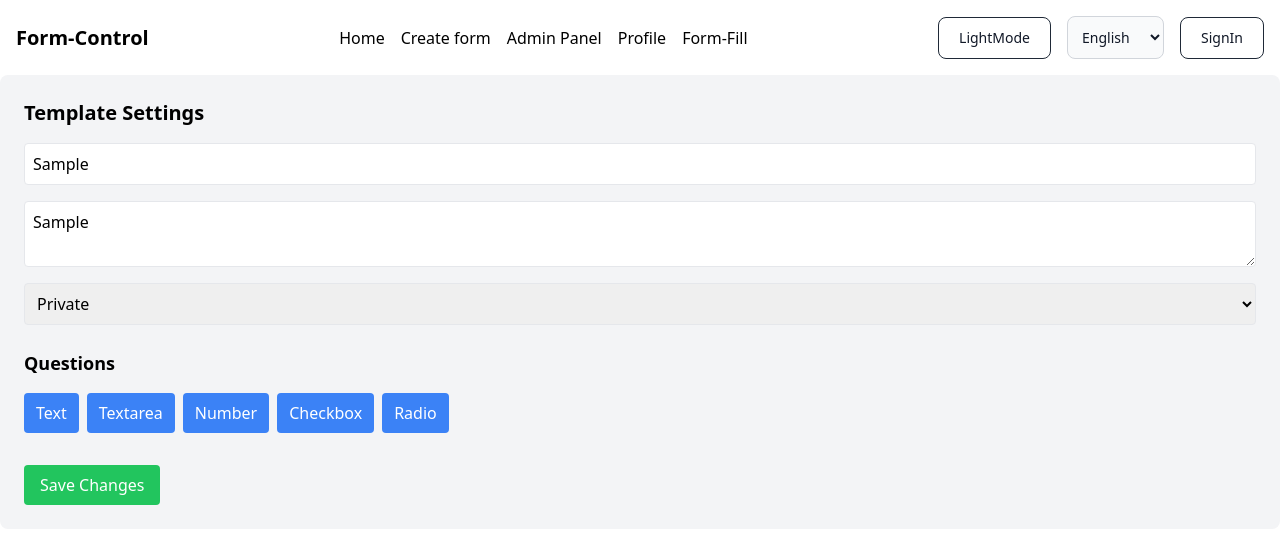
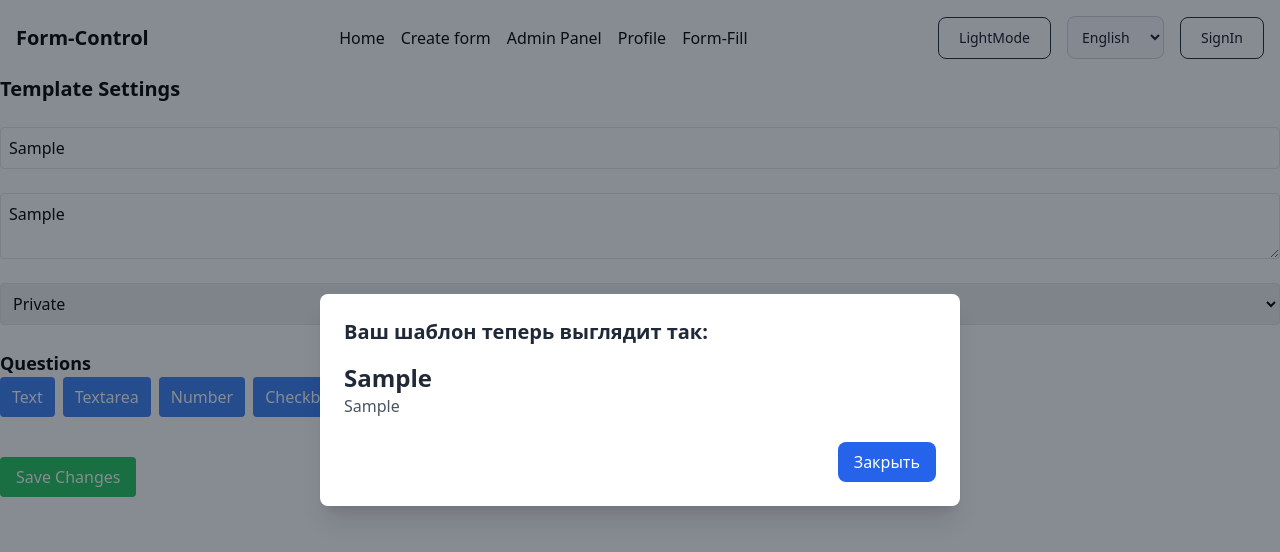
Before and after one commit to santonssss/form-control, a React (Create React App) app: page /create-form in a window 1280 px wide. Both pictures are taken after typing "Sample", "Sample" into the empty fields and a click on the button "Save Changes". Shown: the top 552 px of the page. Built offline with nearby package versions, Linux system fonts and the light colour scheme.

Commit message:
fix dnd kid functonality

```diff
--- a/src/Components/Question.tsx
+++ b/src/Components/Question.tsx
@@ -1,9 +1,133 @@
-import React from "react";
+import React, { useState } from "react";
+import {
+  DndContext,
+  useSensor,
+  useSensors,
+  PointerSensor,
+  KeyboardSensor,
+  DragEndEvent,
+} from "@dnd-kit/core";
+import {
+  SortableContext,
+  arrayMove,
+  sortableKeyboardCoordinates,
+} from "@dnd-kit/sortable";
+import { SortableItem } from "./SortableItem";
+import { Question as QuestionType } from "../types/types";
+import { TFunction } from "i18next";
 
-type Props = {};
+type Props = {
+  question: QuestionType;
+  onUpdate: (updatedQuestion: QuestionType) => void;
+  t: TFunction<"translation", undefined>;
+};
 
-const Question = (props: Props) => {
-  return <div>Question</div>;
+const Question: React.FC<Props> = ({ question, onUpdate, t }) => {
+  const [options, setOptions] = useState(
+    question.options.map((opt) => ({
+      ...opt,
+      id: opt.id || Date.now().toString(),
+    }))
+  );
+
+  const sensors = useSensors(
+    useSensor(PointerSensor),
+    useSensor(KeyboardSensor, {
+      coordinateGetter: sortableKeyboardCoordinates,
+    })
+  );
+
+  const handleDragEnd = ({ active, over }: DragEndEvent) => {
+    if (over && active.id !== over.id) {
+      const activeIndex = options.findIndex((o) => o.id === active.id);
+      const overIndex = options.findIndex((o) => o.id === over.id);
+      const newOptions = arrayMove(options, activeIndex, overIndex);
+      setOptions(newOptions);
+      onUpdate({ ...question, options: newOptions });
+    }
+  };
+
+  const handleAddOption = () => {
+    const newOption = { id: Date.now().toString(), value: "", checked: false };
+    const updatedOptions = [...options, newOption];
+    setOptions(updatedOptions);
+    onUpdate({ ...question, options: updatedOptions });
+  };
+
+  const handleOptionChange = (id: string, value: string) => {
+    const updatedOptions = options.map((option) =>
+      option.id === id ? { ...option, value } : option
+    );
+    setOptions(updatedOptions);
+    onUpdate({ ...question, options: updatedOptions });
+  };
+
+  const handleDeleteOption = (id: string, e: React.MouseEvent) => {
+    console.log("Button clicked", e);
+    const updatedOptions = options.filter((option) => option.id !== id);
+    setOptions(updatedOptions);
+    onUpdate({ ...question, options: updatedOptions });
+    console.log("d");
+  };
+
+  return (
+    <div className="p-4 bg-gray-100 dark:bg-gray-800 rounded space-y-4">
+      <input
+        type="text"
+        value={question.title}
+        onChange={(e) => onUpdate({ ...question, title: e.target.value })}
+        placeholder={(t as any)("QuestionTitle")}
+        className="w-full p-2 border rounded dark:bg-gray-700 dark:text-white"
+      />
+      <textarea
+        value={question.description}
+        onChange={(e) => onUpdate({ ...question, description: e.target.value })}
+        placeholder={(t as any)("QuestionDescription")}
+        className="w-full p-2 border rounded dark:bg-gray-700 dark:text-white"
+      ></textarea>
+
+      {(question.type === "checkbox" || question.type === "radio") && (
+        <DndContext sensors={sensors} onDragEnd={handleDragEnd}>
+          <SortableContext items={options.map((option) => option.id)}>
+            <ul className="space-y-2">
+              {options.map((option) => (
+                <SortableItem key={option.id} id={option.id}>
+                  <div className="flex items-center space-x-2 z-40">
+                    <input
+                      type="text"
+                      value={option.value}
+                      onChange={(e) =>
+                        handleOptionChange(option.id, e.target.value)
+                      }
+                      placeholder={(t as any)("OptionPlaceholder")}
+                      className="flex-1 p-2 border rounded dark:bg-gray-700 dark:text-white"
+                    />
+                    <button
+                      onClick={(e: React.MouseEvent) =>
+                        handleDeleteOption(option.id, e)
+                      }
+                      className="text-red-500 z-50"
+                    >
+                      {(t as any)("Delete")}
+                    </button>
+                  </div>
+                </SortableItem>
+              ))}
+            </ul>
+          </SortableContext>
+        </DndContext>
+      )}
+
+      {(question.type === "checkbox" || question.type === "radio") && (
+        <button
+          onClick={handleAddOption}
+          className="mt-2 px-3 py-1 bg-blue-500 text-white rounded hover:bg-blue-600"
+        >
+          {(t as any)("AddOption")}
+        </button>
+      )}
+    </div>
+  );
 };
 
 export default Question;
--- /dev/null
+++ b/src/Components/TemplatePreviewModal.tsx
@@ -0,0 +1,97 @@
+import React from "react";
+
+type Option = {
+  id: string;
+  value: string;
+  checked: boolean;
+};
+
+type Question = {
+  id: string;
+  title: string;
+  description: string;
+  type: "checkbox" | "radio" | "text" | "textarea" | "number";
+  options?: Option[];
+};
+
+type Props = {
+  showModal: boolean;
+  templateData: {
+    title: string;
+    description: string;
+    accessType: string;
+    questions: Question[];
+  };
+  onClose: () => void;
+};
+
+const TemplatePreviewModal: React.FC<Props> = ({
+  showModal,
+  templateData,
+  onClose,
+}) => {
+  if (!showModal) return null;
+
+  return (
+    <div className="fixed inset-0 flex items-center justify-center bg-gray-900 bg-opacity-50 z-50">
+      <div className="bg-white dark:bg-gray-800 rounded-lg w-3/4 md:w-1/2 p-6 shadow-xl">
+        <h2 className="text-xl font-semibold text-gray-800 dark:text-white mb-4">
+          Ваш шаблон теперь выглядит так:
+        </h2>
+
+        {/* Заголовок шаблона */}
+        <div className="mb-4">
+          <h3 className="text-2xl font-bold text-gray-800 dark:text-white">
+            {templateData.title}
+          </h3>
+          <p className="text-gray-600 dark:text-gray-300">
+            {templateData.description}
+          </p>
+        </div>
+
+        {/* Вопросы и ответы */}
+        <ul className="space-y-4">
+          {templateData.questions.map((question) => (
+            <li
+              key={question.id}
+              className="bg-gray-100 dark:bg-gray-700 p-4 rounded-lg"
+            >
+              <strong className="text-lg text-gray-800 dark:text-white">
+                {question.title}
+              </strong>
+              <p className="text-gray-500 dark:text-gray-300 mt-1">
+                {question.description}
+              </p>
+
+              {/* Опции для checkbox или radio */}
+              {question.options && (
+                <ul className="mt-2 pl-4">
+                  {question.options.map((option) => (
+                    <li
+                      key={option.id}
+                      className="text-gray-600 dark:text-gray-300"
+                    >
+                      {option.value}
+                    </li>
+                  ))}
+                </ul>
+              )}
+            </li>
+          ))}
+        </ul>
+
+        {/* Кнопка закрытия модалки */}
+        <div className="mt-6 flex justify-end">
+          <button
+            onClick={onClose}
+            className="bg-blue-600 hover:bg-blue-700 text-white px-4 py-2 rounded-lg transition duration-300"
+          >
+            Закрыть
+          </button>
+        </div>
+      </div>
+    </div>
+  );
+};
+
+export default TemplatePreviewModal;
--- a/src/Components/TemplateSettings.tsx
+++ b/src/Components/TemplateSettings.tsx
@@ -13,8 +13,8 @@ import {
   sortableKeyboardCoordinates,
 } from "@dnd-kit/sortable";
 import { useTranslation } from "react-i18next";
-import { SortableItem } from "./SortableItem";
 import { Question } from "../types/types";
+import QuestionComponent from "./Question";
 
 type Props = {
   onSave: (data: {
@@ -46,29 +46,40 @@ const TemplateSettings: React.FC<Props> = ({ onSave, initialData }) => {
 
   const sensors = useSensors(
     useSensor(PointerSensor),
-    useSensor(KeyboardSensor, { coordinateGetter: sortableKeyboardCoordinates })
+    useSensor(KeyboardSensor, {
+      coordinateGetter: sortableKeyboardCoordinates,
+    })
   );
 
   const handleDragEnd = ({ active, over }: DragEndEvent) => {
     if (over && active.id !== over.id) {
       const activeIndex = questions.findIndex((q) => q.id === active.id);
       const overIndex = questions.findIndex((q) => q.id === over.id);
-      setQuestions((prev) => arrayMove(prev, activeIndex, overIndex));
+
+      setQuestions((questions) => arrayMove(questions, activeIndex, overIndex));
     }
   };
 
   const handleAddQuestion = (type: Question["type"]) => {
+    if (questions.filter((q) => q.type === type).length >= 4) {
+      alert((t as any)("MaximumQuestionsReached"));
+      return;
+    }
+
     const newQuestion: Question = {
       id: Date.now().toString(),
       type,
-      title: (t as any)("NewQuestion"),
+      title: (t as any)(""),
       description: "",
-      options:
-        type === "checkbox" || type === "radio"
-          ? [{ value: "", checked: false }]
-          : [],
+      options: [],
     };
-    setQuestions((prev) => [...prev, newQuestion]);
+    setQuestions([...questions, newQuestion]);
+  };
+
+  const handleQuestionUpdate = (updatedQuestion: Question) => {
+    setQuestions(
+      questions.map((q) => (q.id === updatedQuestion.id ? updatedQuestion : q))
+    );
   };
 
   const handleSave = () => {
@@ -76,43 +87,42 @@ const TemplateSettings: React.FC<Props> = ({ onSave, initialData }) => {
   };
 
   return (
-    <div className="p-6 bg-gray-100 dark:bg-gray-800 rounded-lg">
+    <div className="space-y-6">
       <h2 className="text-xl font-bold dark:text-white">
         {(t as any)("TemplateSettings")}
       </h2>
-
-      <div className="mt-4 space-y-4">
       <input
         type="text"
         placeholder={(t as any)("Title")}
         value={title}
         onChange={(e) => setTitle(e.target.value)}
-          className="block w-full p-2 border rounded dark:bg-gray-700 dark:text-white"
+        className="block w-full mt-2 p-2 border rounded dark:bg-gray-800 dark:text-white"
       />
       <textarea
         placeholder={(t as any)("Description")}
         value={description}
         onChange={(e) => setDescription(e.target.value)}
-          className="block w-full p-2 border rounded dark:bg-gray-700 dark:text-white"
+        className="block w-full mt-2 p-2 border rounded dark:bg-gray-800 dark:text-white"
       ></textarea>
-      </div>
-
       <select
         value={accessType}
         onChange={(e) => setAccessType(e.target.value)}
-        className="mt-4 p-2 border rounded w-full dark:bg-gray-700 dark:text-white"
+        className="block w-full mt-2 p-2 border rounded dark:bg-gray-800 dark:text-white"
       >
         <option value="private">{(t as any)("Private")}</option>
         <option value="public">{(t as any)("Public")}</option>
       </select>
 
-      <div className="mt-6">
+      {/* DnD для управления вопросами */}
+      <DndContext sensors={sensors} onDragEnd={handleDragEnd}>
+        <SortableContext items={questions.map((q) => q.id)}>
+          <div>
             <h3 className="text-lg font-bold dark:text-white">
               {(t as any)("Questions")}
             </h3>
-
-        <div className="flex space-x-2 my-4">
-          {["text", "textarea", "number", "checkbox", "radio"].map((type) => (
+            <div className="flex space-x-2">
+              {["text", "textarea", "number", "checkbox", "radio"].map(
+                (type) => (
                   <button
                     key={type}
                     onClick={() => handleAddQuestion(type as Question["type"])}
@@ -120,27 +130,27 @@ const TemplateSettings: React.FC<Props> = ({ onSave, initialData }) => {
                   >
                     {(t as any)(type)}
                   </button>
+                )
+              )}
+            </div>
+
+            <div className="space-y-2 mt-4">
+              {questions.map((question) => (
+                <QuestionComponent
+                  key={question.id}
+                  question={question}
+                  onUpdate={handleQuestionUpdate}
+                  t={t}
+                />
               ))}
             </div>
-
-        <DndContext sensors={sensors} onDragEnd={handleDragEnd}>
-          <SortableContext items={questions.map((q) => q.id)}>
-            <ul className="space-y-2">
-              {questions.map((question) => (
-                <SortableItem key={question.id} id={question.id}>
-                  <div className="p-4 border rounded bg-white dark:bg-gray-700 dark:text-white">
-                    <strong>{question.title}</strong>
-                    <p>{question.description || (t as any)("NoDescription")}</p>
           </div>
-                </SortableItem>
-              ))}
-            </ul>
         </SortableContext>
       </DndContext>
-      </div>
+
       <button
         onClick={handleSave}
-        className="mt-4 px-4 py-2 bg-green-500 text-white rounded hover:bg-green-600"
+        className="px-4 py-2 bg-green-500 text-white rounded hover:bg-green-600"
       >
         {(t as any)("SaveChanges")}
       </button>
--- a/src/Pages/CreateForm.tsx
+++ b/src/Pages/CreateForm.tsx
@@ -1,23 +1,43 @@
-import React from "react";
+// CreateForm.tsx
+import React, { useState } from "react";
 import Header from "../Components/Header";
 import TemplateSettings from "../Components/TemplateSettings";
+import TemplatePreviewModal from "../Components/TemplatePreviewModal"; // Импортируем модалку
 
 type Props = {};
 
 const CreateForm = (props: Props) => {
+  const [showModal, setShowModal] = useState(false); // Состояние для показа модалки
+  const [templateData, setTemplateData] = useState<any>(null); // Данные для модалки
+
   const handleSaveSettings = (settings: {
     title: string;
     description: string;
     accessType: string;
+    questions: any[];
   }) => {
     console.log("Сохранённые настройки шаблона:", settings);
+    setTemplateData(settings); // Сохраняем данные шаблона
+    setShowModal(true); // Показываем модалку
   };
+
+  const handleCloseModal = () => {
+    setShowModal(false); // Закрываем модалку
+  };
+
   return (
     <div className="dark:bg-gray-700 ">
       <Header />
       <div className="max-w-screen-xl mr-auto ml-auto">
         <TemplateSettings onSave={handleSaveSettings} />
       </div>
+
+      {/* Модалка с предпросмотром */}
+      <TemplatePreviewModal
+        showModal={showModal}
+        templateData={templateData}
+        onClose={handleCloseModal}
+      />
     </div>
   );
 };
```
Also changed, not shown: src/Components/SortableItem.tsx (+11 -5 lines), src/index.css (+28 -0 lines), src/locales/en/en.json (+6 -1 lines), src/locales/ru/ru.json (+6 -1 lines), src/types/types.ts (+7 -1 lines). Lines whose indentation alone changed are shown as unchanged.
